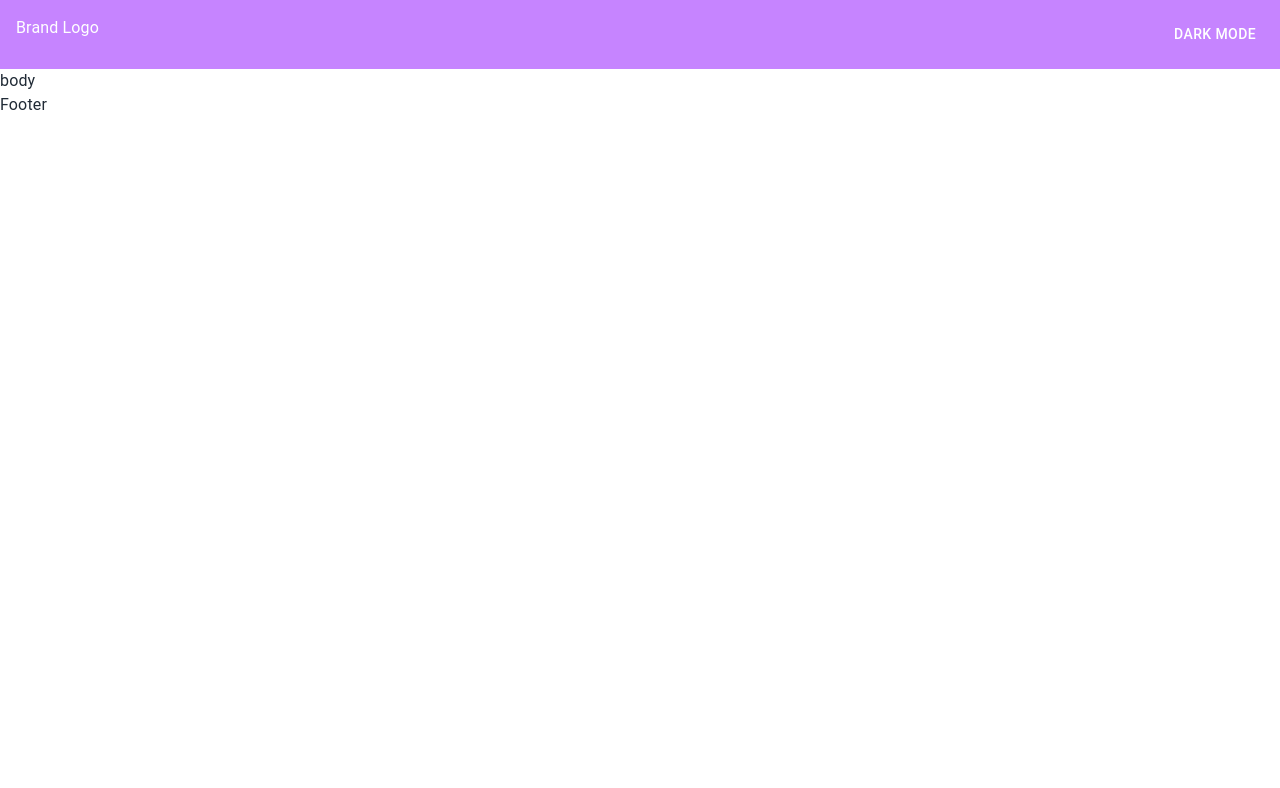
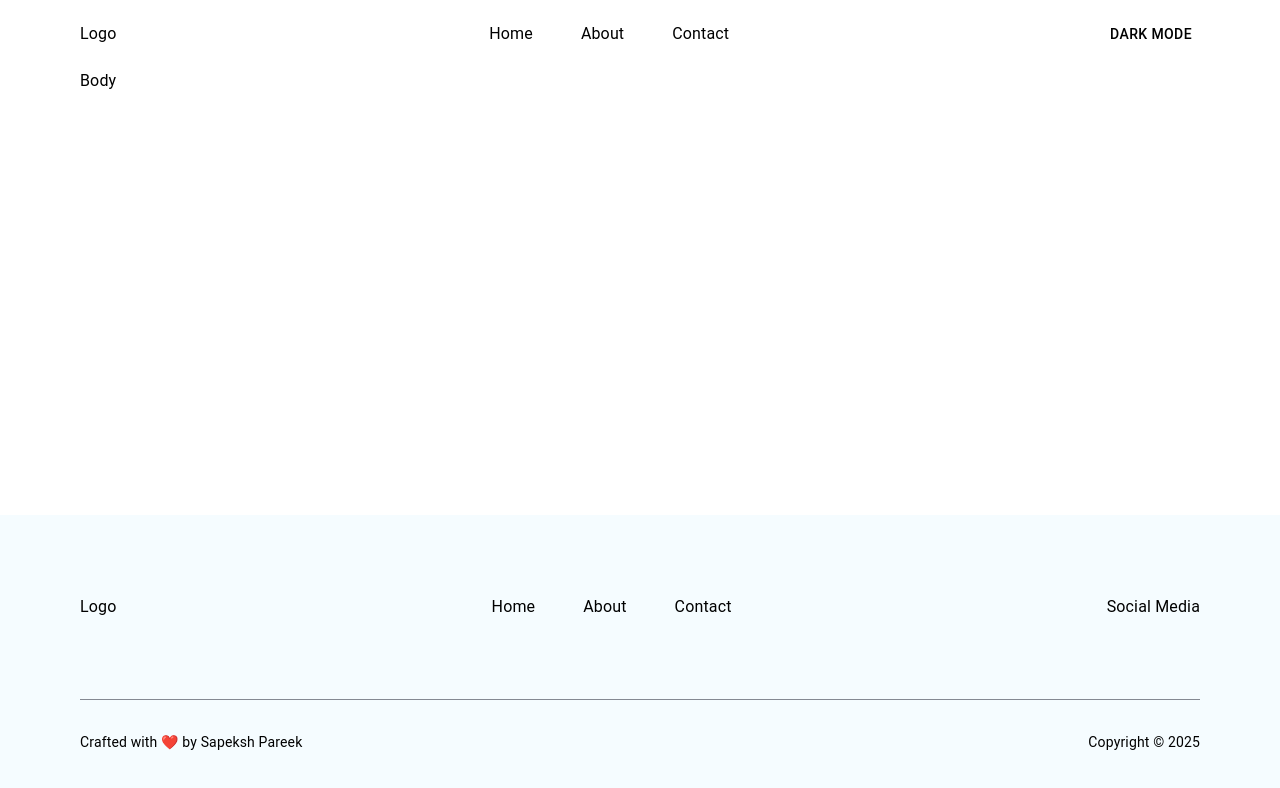
Before and after one commit to sapekshpareek/portfolio, a Next.js app: page / in a window 1280 px wide. Shown: the top 788 px of the page. Built offline with nearby package versions, Linux system fonts and the light colour scheme.

Commit message:
Skeleton of Website

```diff
--- a/src/app/client-root-layout.js
+++ b/src/app/client-root-layout.js
@@ -1,4 +1,3 @@
-// app/client-root-layout.js
 'use client';
 
 import Footer from '@/components/Footer';
--- a/src/app/page.js
+++ b/src/app/page.js
@@ -1,6 +1,19 @@
+"use client";
+import { Box, useTheme } from "@mui/material";
 
 export default function Home() {
+  const theme = useTheme();
   return (
-    <div>body</div>
+    <Box
+      sx={{
+        background: theme.palette.background.paper,
+        minHeight: "90vh",
+        width: "100vw",
+        pr: 10,
+        pl: 10
+      }}
+    >
+      Body
+    </Box>
   );
 }
--- a/src/components/Footer.js
+++ b/src/components/Footer.js
@@ -1,3 +1,47 @@
+import { Box, Typography, useTheme } from "@mui/material";
+
 export default function Footer() {
-    return <div>Footer</div>;
+  const theme = useTheme();
+  return (
+    <Box
+      sx={{
+        position: "fixed",
+        bottom: 0,
+        background: theme.palette.background.default,
+        color: theme.palette.text.primary,
+        pt: 10,
+        pb: 3,
+        pr: 10,
+        pl: 10,
+        width: "100vw",
+      }}
+    >
+      <Box
+        sx={{
+          // pt: 4,
+          pb: 10,
+          //   width: "",
+          textAlign: "center",
+
+          display: "flex",
+          justifyContent: "space-between",
+          borderBottom: `1px solid ${theme.palette.grey[500]}`,
+        }}
+      >
+        <Box>Logo</Box>
+        <Box sx={{ display: "flex", gap: 6 }}>
+          <Typography>Home</Typography>
+          <Typography>About</Typography>
+          <Typography>Contact</Typography>
+        </Box>
+        <Box>Social Media</Box>
+      </Box>
+      <Box
+        sx={{ pt: 4, pb: 3, display: "flex", justifyContent: "space-between" }}
+      >
+        <Typography variant="body2">Crafted with ❤️ by Sapeksh Pareek</Typography>
+        <Typography variant="body2">Copyright © {new Date().getFullYear()}</Typography>
+      </Box>
+    </Box>
+  );
 }
--- a/src/components/Navbar.js
+++ b/src/components/Navbar.js
@@ -4,28 +4,43 @@
 import { Box, Button, Typography, useTheme } from "@mui/material"; // import useTheme!
 
 export default function Navbar({ toggleColorMode, mode }) {
-  const theme = useTheme(); // ✅ Grab the theme object
+  const theme = useTheme();
 
   return (
     <Box
       sx={{
-        background: theme.palette.secondary.light, // now defined
+        background: theme.palette.background.paper,
         display: "flex",
         justifyContent: "space-between",
         width: "100vw",
-        p: 2,
+        // p: 2,
+        pt: 2,
+        pb: 2,
+        pr:10,
+        pl: 10,
+        alignItems: "center",
       }}
     >
       <Box>
-        <Typography sx={{ color: theme.palette.primary.contrastText }}>
-          Brand Logo
+        <Typography sx={{ color: theme.palette.text.primary }}>
+           Logo
         </Typography>
       </Box>
-      {/* Example toggle button; adjust as needed */}
+      <Box sx={{ display: "flex", gap: 6 }}>
+        <Typography sx={{ color: theme.palette.text.primary }}>
+          Home
+        </Typography>
+        <Typography sx={{ color: theme.palette.text.primary }}>
+          About
+        </Typography>
+        <Typography sx={{ color: theme.palette.text.primary }}>
+          Contact
+        </Typography>
+      </Box>
       <Box>
         <Button
           onClick={toggleColorMode}
-          sx={{ color: theme.palette.common.white }}
+          sx={{ color: theme.palette.text.primary }}
         >
           {mode === "dark" ? "Light Mode" : "Dark Mode"}
         </Button>
--- a/src/theme/palette.js
+++ b/src/theme/palette.js
@@ -9,7 +9,7 @@ export const grey = {
   200: '#F4F6F8',
   300: '#DFE3E8',
   400: '#C4CDD5',
-  500: '#919EAB',
+  500: '#848992',
   600: '#637381',
   700: '#454F5B',
   800: '#212B36',
@@ -28,16 +28,16 @@ export const primary = {
 export const secondary = {
   lighter: '#EFD6FF',
   light: '#C684FF',
-  main: '#8E33FF',
+  main: '#5e3bee',
   dark: '#5119B7',
-  darker: '#27097A',
+  darker: '#1c1e53',
   contrastText: '#FFFFFF',
 };
 
 export const info = {
   lighter: '#CAFDF5',
   light: '#61F3F3',
-  main: '#00B8D9',
+  main: '#e62872',
   dark: '#006C9C',
   darker: '#003768',
   contrastText: '#FFFFFF',
@@ -47,7 +47,7 @@ export const success = {
   lighter: '#D3FCD2',
   light: '#77ED8B',
   main: '#22C55E',
-  dark: '#118D57',
+  dark: '#006b6a',
   darker: '#065E49',
   contrastText: '#ffffff',
 };
@@ -105,13 +105,13 @@ export function palette(mode) {
     ...base,
     mode: 'light',
     text: {
-      primary: grey[800],
-      secondary: grey[600],
+      primary: '#000000', // grey[800],
+      secondary: '#1c1e53', // grey[600],
       disabled: grey[500],
     },
     background: {
       paper: '#FFFFFF',
-      default: '#FFFFFF',
+      default: '#f5fcff',
       neutral: grey[200],
     },
     action: {
```
Also changed, not shown: src/app/layout.js (+0 -25 lines).
